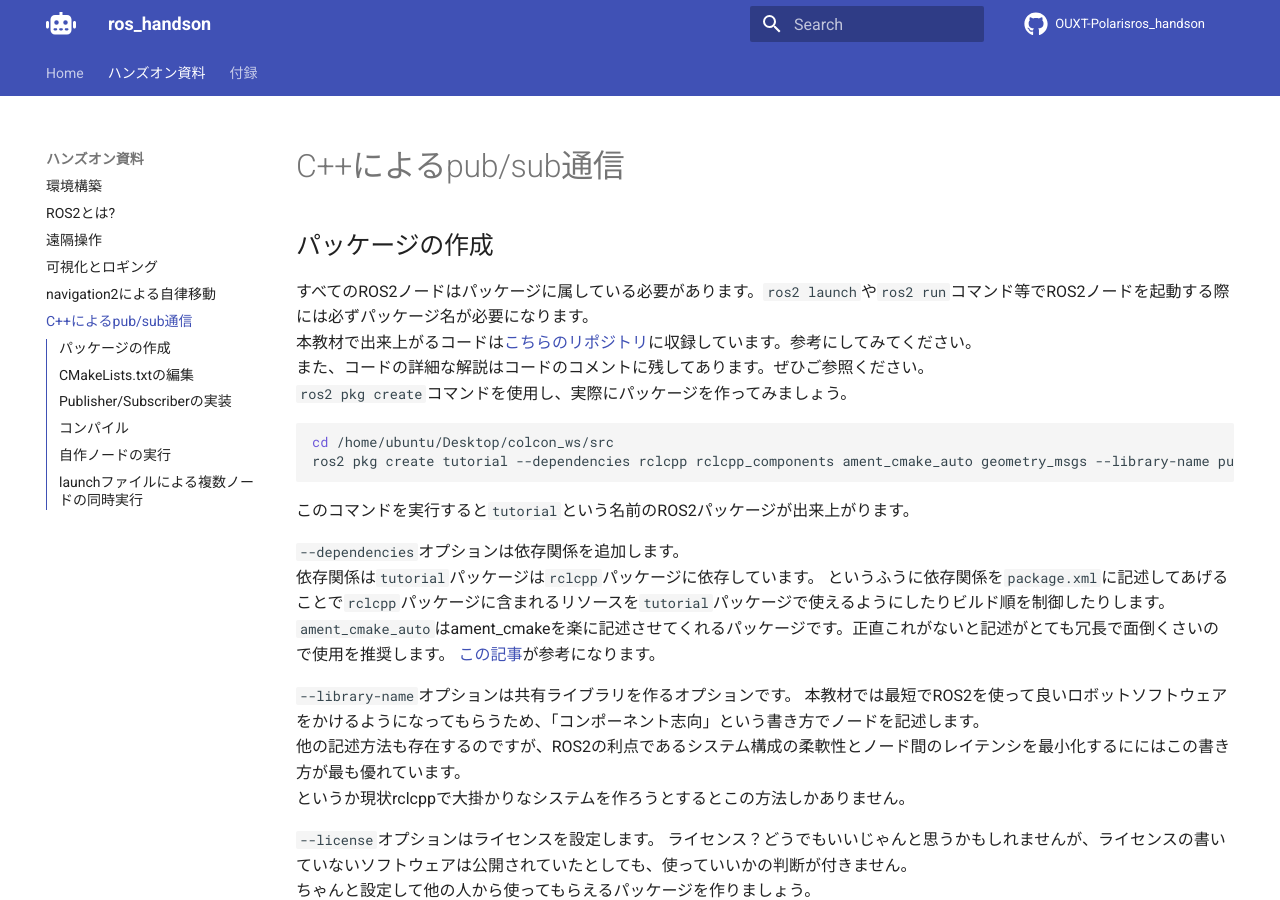
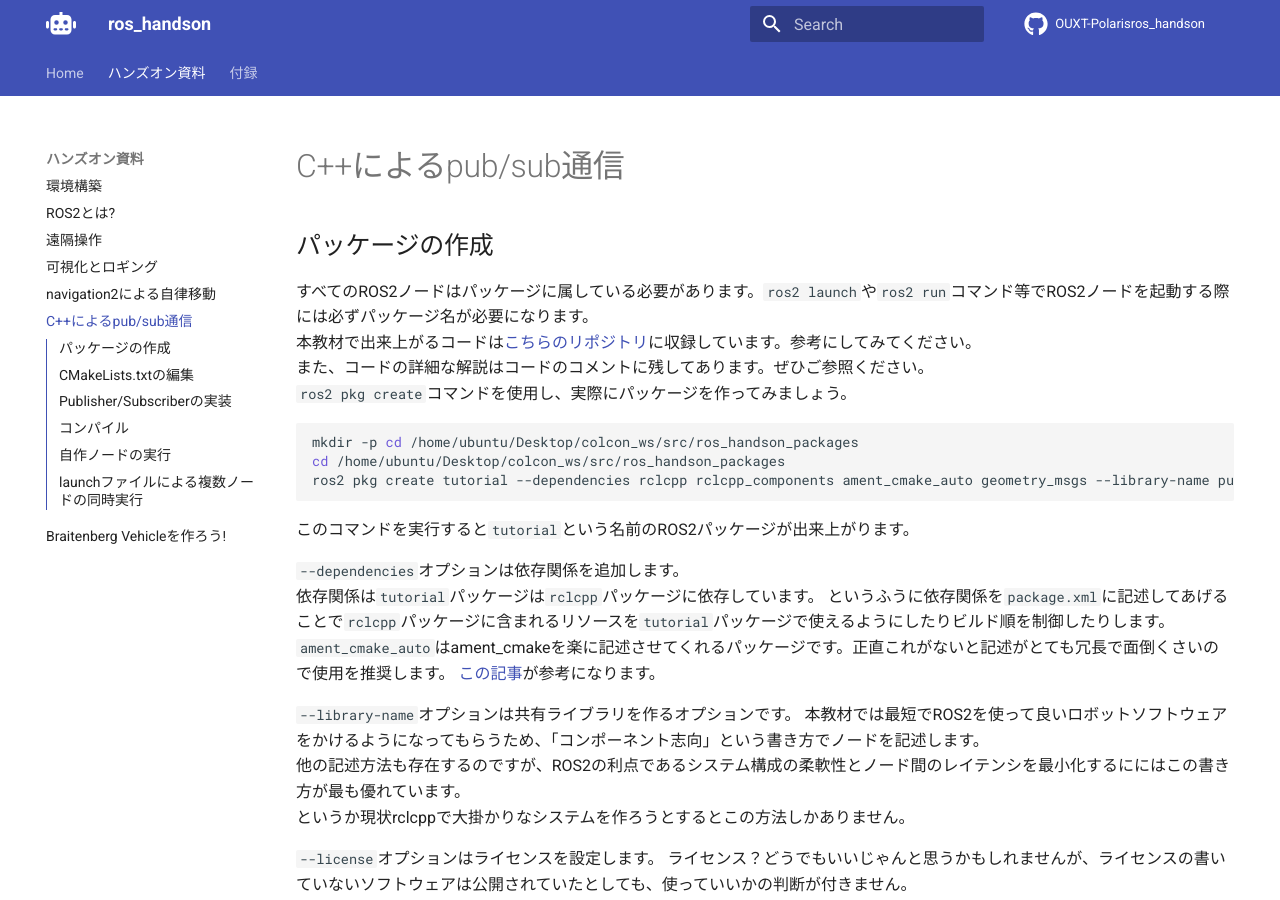
Before and after one commit to OUXT-Polaris/ros_handson, an MkDocs documentation site: the page built from docs/rclcpp.md, in a window 1280 px wide and 900 px high. Built offline with MkDocs 1.6.1 and Material for MkDocs 9.7.7, drawn with Linux system fonts in a browser that asks for light colours; nearby versions of some CDN libraries; comment, search, counter and statistics services are not loaded.

Commit message:
update document
Signed-off-by: Masaya Kataoka <ms.kataoka@gmail.com>

````diff
--- a/docs/rclcpp.md
+++ b/docs/rclcpp.md
@@ -8,7 +8,8 @@
 `ros2 pkg create`コマンドを使用し、実際にパッケージを作ってみましょう。
 
 ```bash
-cd /home/ubuntu/Desktop/colcon_ws/src
+mkdir -p cd /home/ubuntu/Desktop/colcon_ws/src/ros_handson_packages
+cd /home/ubuntu/Desktop/colcon_ws/src/ros_handson_packages
 ros2 pkg create tutorial --dependencies rclcpp rclcpp_components ament_cmake_auto geometry_msgs --library-name publish --license Apache-2.0
 ```
 
--- a/mkdocs.yml
+++ b/mkdocs.yml
@@ -106,4 +106,5 @@ nav:
     - 可視化とロギング: visualization.md
     - navigation2による自律移動: navigation2.md
     - C++によるpub/sub通信: rclcpp.md
+    - Braitenberg Vehicleを作ろう!: braitenberg_vehicle.md
   - 付録: appendix.md
````
Also changed, not shown: docs/braitenberg_vehicle.md (added, +17 -0 lines), 1 other file.
